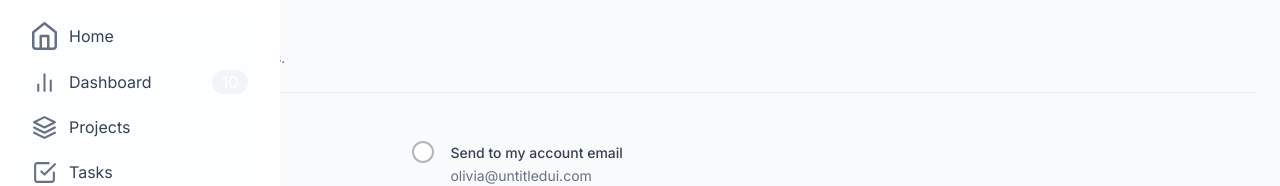
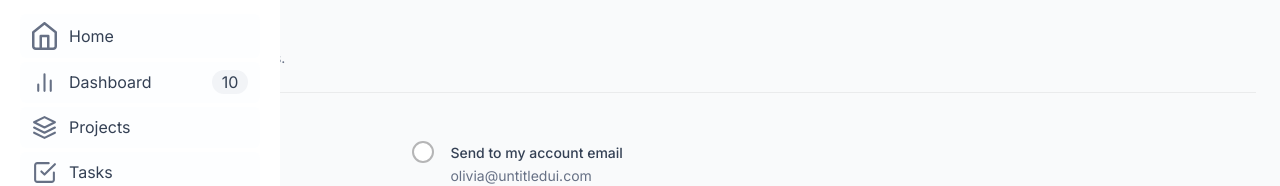
Before and after one commit to Emmathem/vencru-app, a React (Create React App) app: page / in a window 1280 px wide. Shown: the part 176-362 px from the top of the page. Built offline with nearby package versions, Linux system fonts and the light colour scheme.

Commit message:
fixed color

```diff
--- a/src/components/layouts/Sidebar.js
+++ b/src/components/layouts/Sidebar.js
@@ -48,7 +48,7 @@ const Sidebar = (props) => {
                                         <span className="text-[#344054]">{nav.name}</span>
                                     </div>
                                     {nav.hasCount && (
-                                        <span className="rounded-[16px] w-[36px] flex justify-center items-center bg-[#F2F4F7]">
+                                        <span className="rounded-[16px] w-[36px] text-[#344054] flex justify-center items-center bg-[#F2F4F7]">
                                             10
                                         </span>
                                     )}
```
